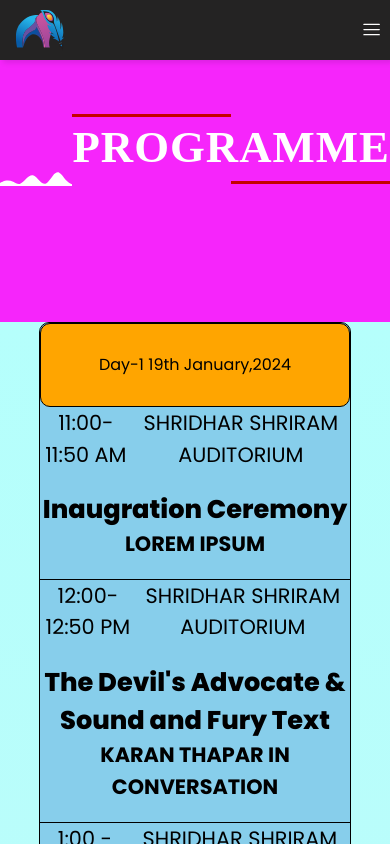
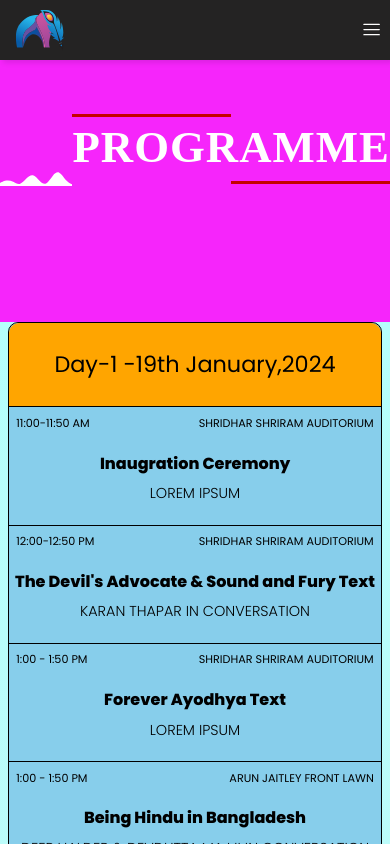
Before and after one commit to mehul1409/DuLitFest, a React (Vite) app: page /programme in a window 390 px wide. Shown: the top 844 px of the page. Built offline with nearby package versions, Linux system fonts and the light colour scheme.

Commit message:
All events Details Added

```diff
--- a/src/Pages/Programme/Programme.jsx
+++ b/src/Pages/Programme/Programme.jsx
@@ -1,5 +1,7 @@
 import PageHeader from "../../Components/PageHeader/PageHeader";
-import EventDetails from "../../assets/data/EventDetails";
+import EventDetailsDay1 from "../../assets/data/EventDetailsDay1";
+import EventDetailsDay2 from "../../assets/data/EventDetailsDay2";
+import EventDetailsDay3 from "../../assets/data/EventDetailsDay3";
 import "./Programme.scss";
 const Programme = () => {
   return (
@@ -9,10 +11,10 @@
 
         <div className="box-1">
           <div className="Day1">
-            Day-1 19th January,2024
+            Day-1 -19th January,2024
           </div>
           <ul>
-            {EventDetails.map((event, index) => (
+            {EventDetailsDay1.map((event, index) => (
               <div className="one" key={index}>
                 <div className="top">
                   <p>{event.time}</p>
@@ -27,10 +29,10 @@
         </div>
         <div className="box-1">
           <div className="Day2">
-            Day-2 20th January,2024
+            Day-2 -20th January,2024
           </div>
           <ul>
-            {EventDetails.map((event, index) => (
+            {EventDetailsDay2.map((event, index) => (
               <div className="one" key={index}>
                 <div className="top">
                   <p>{event.time}</p>
@@ -44,10 +46,10 @@
         </div >
         <div className="box-1">
           <div className="Day3">
-            Day-3 20th January,2024
+            Day-3 -20th January,2024
           </div>
           <ul>
-            {EventDetails.map((event, index) => (
+            {EventDetailsDay3.map((event, index) => (
               <div className="one" key={index}>
                 <div className="top">
                   <p>{event.time}</p>
--- a/src/Pages/Programme/Programme.scss
+++ b/src/Pages/Programme/Programme.scss
@@ -6,15 +6,15 @@
 
     // background-color: #4158D0;
     // background-image: linear-gradient(43deg, #4158D0 0%, #C850C0 46%, #FFCC70 100%);
-
+    border: none;
 
 }
 
 .Day1,
 .Day2,
 .Day3 {
-    border: 1px solid black;
-    border-radius: 10px;
+
+
     text-align: center;
     margin-bottom: 0%;
     height: 10vh;
@@ -22,6 +22,11 @@
     justify-content: center;
     align-items: center;
     background-color: orange;
+    font-size: 1.4rem;
+    border-bottom: 1px solid black;
+    border-radius: 10px;
+    border-bottom-left-radius: 0;
+    border-bottom-right-radius: 0;
 }
 
 .box-1 {
@@ -40,6 +45,7 @@
 .one {
     border-bottom: 1px solid black;
 
+
 }
 
 ul {
@@ -50,21 +56,14 @@
             justify-content: space-between;
 
             p {
-                font-size: 1.3rem;
+                font-size: 1.1rem;
                 font-weight: 400;
+                padding-left: 2%;
+                padding-right: 2%;
             }
         }
 
-        h2 {
-            font-size: 1.4rem;
-            font-weight: 300;
-            text-align: right;
-        }
 
-        h3 {
-            text-align: left;
-            font-size: 1.2rem;
-        }
 
         h1 {
             font-size: large;
@@ -75,7 +74,70 @@
 
         p {
             margin-bottom: 20px;
+            font-size: 1.1rem;
+            font-weight: 200;
+            padding-top: 2%;
         }
 
     }
 }
+
+
+@media (max-width: 768px) {
+    .box-1 {
+        margin-left: 5%;
+        margin-right: 5%;
+    }
+
+    ul div .top {
+        p {
+            font-size: 1.3rem;
+        }
+    }
+}
+
+@media (max-width: 616px) {
+    .box-1 {
+        margin-left: 2%;
+        margin-right: 2%;
+    }
+
+    ul div .top {
+        p {
+            font-size: 1rem;
+        }
+    }
+
+    ul div {
+        h1 {
+            font-size: 1.1rem;
+        }
+
+        p {
+            font-size: 1rem;
+        }
+    }
+}
+
+@media (max-width: 400px) {
+    .box-1 {
+        margin-left: 2%;
+        margin-right: 2%;
+    }
+
+    ul div .top {
+        p {
+            font-size: 0.7rem;
+        }
+    }
+
+    ul div {
+        h1 {
+            font-size: 1rem;
+        }
+
+        p {
+            font-size: 0.9rem;
+        }
+    }
+}
--- a/src/assets/data/EventDetails.js
+++ b/src/assets/data/EventDetailsDay1.js
@@ -1,9 +1,9 @@
-const EventDetails = [
+const EventDetailsDay1 = [
     {
 
         "time": "11:00-11:50 AM",
         "Place": "Shridhar Shriram Auditorium",
-        "Event_Name": " Inaugration Ceremony",
+        "Event_Name": "Inaugration Ceremony",
         "Address": "lorem ipsum",
     },
     {
@@ -20,7 +20,7 @@
     },
     {
         "time": "1:00 - 1:50 PM",
-        "Place": "Shridhar Shriram Auditorium",
+        "Place": "Arun Jaitley Front Lawn",
         "Event_Name": "Being Hindu in Bangladesh",
         "Address": "Deep Halder & Devdutta Majji in conversation with Utpal Kumar",
     },
@@ -28,13 +28,13 @@
         "time": "2:00 - 2:50 PM",
         "Place": "Shridhar Shriram Auditorium",
         "Event_Name": "Warrior of the Fourth Estate",
-        "Address": "Address by Swapan Dasgupta, Principal Prof. Manoj Khanna and Amb. Oleg Osipov",
+        "Address": "lorem ipsum",
     },
     {
         "time": "2:00 - 2:50 PM",
-        "Place": "Shridhar Shriram Auditorium",
+        "Place": "Arun Jaitley Front Lawn",
         "Event_Name": "- She The Leader : Women in Politics",
-        "Address": "Address by Swapan Dasgupta, Principal Prof. Manoj Khanna and Amb. Oleg Osipov",
+        "Address": "- Nidhi Sharma in conversation with Priya Sharma",
     },
     {
         "time": "3:00 - 3:50 PM",
@@ -44,9 +44,9 @@
     },
     {
         "time": "3:00 - 3:50 PM",
-        "Place": "Shridhar Shriram Auditorium",
+        "Place": "Arun Jaitley Front Lawn",
         "Event_Name": "Indian Attitude Towards Knowledge",
-        "Address": "",
+        "Address": "Prof. Kapil Kapoor in conversation with Sampadananda Mishra",
     },
     {
         "time": "4:00 - 4:50 PM",
@@ -56,15 +56,15 @@
     },
     {
         "time": "4:00 - 4:50 PM",
-        "Place": "Shridhar Shriram Auditorium",
+        "Place": "Arun Jaitley Front Lawn",
         "Event_Name": "Nothing But the Truth",
-        "Address": "Address by Swapan Dasgupta, Principal Prof. Manoj Khanna and Amb. Oleg Osipov",
+        "Address": "Rishabh Shah in conversation",
     },
     {
         "time": "5:00 PM - 5:50 PM",
         "Place": "Shridhar Shriram Auditorium",
         "Event_Name": "The Art of Habit",
-        "Address": "- Gauranga Das Prabhu in conversation",
+        "Address": "Gauranga Das Prabhu in conversation",
     },
     {
         "time": "6:00 PM - 6:50 PM",
@@ -74,4 +74,4 @@
     },
 ]
 
-export default EventDetails;
+export default EventDetailsDay1;
--- /dev/null
+++ b/src/assets/data/EventDetailsDay2.js
@@ -0,0 +1,96 @@
+const EventDetailsDay2 = [
+    {
+
+        "time": "11:00-11:50 AM",
+        "Place": "Shridhar Shriram Auditorium",
+        "Event_Name": "The Importance of Shinzo Abe : India, Japan and the Indo-Pacific",
+        "Address": "lorem ipsum",
+    },
+    {
+
+        "time": "11:00-11:50 AM",
+        "Place": "Arun Jaitley Front Lawn",
+        "Event_Name": " They Have a Name for it",
+        "Address": "Anisha Kaul in conversation",
+    },
+    {
+        "time": "12:00-12:50 PM",
+        "Place": "Shridhar Shriram Auditorium",
+        "Event_Name": "Another Sort of Freedom : A Memoi",
+        "Address": "Gurcharan Das in conversation with Ranjit Das",
+    },
+    {
+        "time": "12:00-12:50 PM",
+        "Place": "Arun Jaitley Front Lawn",
+        "Event_Name": "Modi, Hindus and Bharat",
+        "Address": "Rahul Shivshankar & Anand Ranganathan in conversation",
+    },
+    {
+        "time": "1:00 - 1:50 PM",
+        "Place": "Shridhar Shriram Auditorium",
+        "Event_Name": "Posthumous Book Launch : Aryo ka Adidesh Bharat by Late Prof. B. B. Lal",
+        "Address": "Air Vice Marshal Rajesh Lal & B. R. Mani",
+    },
+    {
+        "time": "1:00 - 1:50 PM",
+        "Place": "Arun Jaitley Front Lawn",
+        "Event_Name": "Gender in Indian Traditio",
+        "Address": "Rinkoo Wadhera in conversation with Saumya Dey",
+    },
+    {
+        "time": "2:00 - 2:50 PM",
+        "Place": "Shridhar Shriram Auditorium",
+        "Event_Name": "1947 – 1957 India : The Birth of a Republic",
+        "Address": "Chandrachur Ghose in conversation with Anand Ranganathan",
+    },
+    {
+        "time": "2:00 - 2:50 PM",
+        "Place": "Arun Jaitley Front Lawn",
+        "Event_Name": "IKS Temple Architecture in India",
+        "Address": "Monidipa Dey and Anuradha Goyal in conversation",
+    },
+    {
+        "time": "3:00 - 3:50 PM",
+        "Place": "Shridhar Shriram Auditorium",
+        "Event_Name": "Book Launch - Razar Sharp : A Kutta Kadam Thrille",
+        "Address": "Ashwin Sanghi in conversation with Anand Ranganathan",
+    },
+    {
+        "time": "3:00 - 3:50 PM",
+        "Place": "Arun Jaitley Front Lawn",
+        "Event_Name": "Lok, Kala aur Sanskrit",
+        "Address": "Bharat Gupt in conversation with Rinkoo Wadhera",
+    },
+    {
+        "time": "4:00 - 4:50 PM",
+        "Place": "Shridhar Shriram Auditorium",
+        "Event_Name": "Delhi University : Celebrating 100 Glorious Year",
+        "Address": "Sanjeev Sanyal & Meenakshi Gopinath in conversation with Hardeep Puri ",
+    },
+    {
+        "time": "4:00 - 4:50 PM",
+        "Place": "Arun Jaitley Front Lawn",
+        "Event_Name": "Middle of Diamond India : National Renaissance Through Participation and Enterprise",
+        "Address": "Shashank Mani Tripathi in conversation",
+    },
+    {
+        "time": "5:00 PM - 5:50 PM",
+        "Place": "Shridhar Shriram Auditorium",
+        "Event_Name": "Kavi Sammelan",
+        "Address": "Apurav Bikram Shah & Aman Aksha",
+    },
+    {
+        "time": "5:00 PM - 5:50 PM",
+        "Place": "Arun Jaitley Front Lawn",
+        "Event_Name": "The Art of Translations",
+        "Address": "Maneesha Taneja in conversation",
+    },
+    {
+        "time": "6:00 PM - 6:50 PM",
+        "Place": "Shridhar Shriram Auditorium",
+        "Event_Name": "Bharat Rising : Dharma, Democracy, Diplomacy ",
+        "Address": "Amb. Kanwal Sibal, Bibek Debroy , Amb. Rajiv Dogra, Ashwin Sanghi & Utpal Kumar in comversation with Rami Desai",
+    },
+]
+
+export default EventDetailsDay2;
--- /dev/null
+++ b/src/assets/data/EventDetailsDay3.js
@@ -0,0 +1,80 @@
+const EventDetailsDay3 = [
+    {
+
+        "time": "11:00-11:50 AM",
+        "Place": "Shridhar Shriram Auditorium",
+        "Event_Name": "History Men : Jadunath Sarkar, G. S. Sardesai, Raghubir Singh and their Quest for India's Pas",
+        "Address": "Amb. TCA Raghavan in conversation with Swapan Dasgupta",
+    },
+
+    {
+        "time": "12:00-12:50 PM",
+        "Place": "Shridhar Shriram Auditorium",
+        "Event_Name": "India In Search of Glory : Political Calculus and Economy",
+        "Address": "Ashok K. Lahiri in conversation with Gautam Chikermane",
+    },
+    {
+        "time": "12:00-12:50 PM",
+        "Place": "Arun Jaitley Front Lawn",
+        "Event_Name": "Soul and Swords : The History of Political Hinduism",
+        "Address": "Hindol Sengupta in conversation with Shweta Punj",
+    },
+    {
+        "time": "1:00 - 1:50 PM",
+        "Place": "Shridhar Shriram Auditorium",
+        "Event_Name": "R. N. Kao : The Gentleman Spymaster",
+        "Address": "Nitin Gokhale & Ramanathan Kumar in conversation with Sandeep Unnithan",
+    },
+    {
+        "time": "1:00 - 1:50 PM",
+        "Place": "Arun Jaitley Front Lawn",
+        "Event_Name": "Education System of India",
+        "Address": "Priyank Kanoongo in conversation",
+    },
+
+    {
+        "time": "2:00 - 2:50 PM",
+        "Place": "Shridhar Shriram Auditorium",
+        "Event_Name": "The Commissioner of Lost Causes",
+        "Address": "Arun Shourie in conversation",
+    },
+    {
+        "time": "2:00 - 2:50 PM",
+        "Place": "Arun Jaitley Front Lawn",
+        "Event_Name": "Book Launch - Chanakya Intelligence",
+        "Address": "Lorem ipsum",
+    },
+    {
+        "time": "3:00 - 3:50 PM",
+        "Place": "Shridhar Shriram Auditorium",
+        "Event_Name": "From DU to Prime Time : Conversations with Rajat Sharma",
+        "Address": "Rajat Sharma in conversation with Shobhit Mathur",
+    },
+    {
+        "time": "3:00 - 3:50 PM",
+        "Place": "Arun Jaitley Front Lawn",
+        "Event_Name": "The Girl from Kathua : Sacrificial Victim of Ghazwa-e-Hind",
+        "Address": "Lorem ipsum",
+    },
+    {
+        "time": "4:00 - 4:50 PM",
+        "Place": "Shridhar Shriram Auditorium",
+        "Event_Name": "Book Launch - Crosswinds : Nehru, Zhou and the Anglo-American Competition over China",
+        "Address": "Amb. Vijay Gokhale & Amb, Shivshankar Menon in conversation ",
+    },
+    {
+        "time": "4:00 - 4:50 PM",
+        "Place": "Arun Jaitley Front Lawn",
+        "Event_Name": "The Middle Eastern Dilemma",
+        "Address": "t - Neeraj Atri, Aabhas Maldahiyar in conversation with Ramesh Shinde",
+    },
+    {
+        "time": "5:00 PM - 6:30 PM",
+        "Place": "Shridhar Shriram Auditorium",
+        "Event_Name": "The Closing Debate",
+        "Address": "lorem ipsum",
+    },
+
+]
+
+export default EventDetailsDay3;
```
